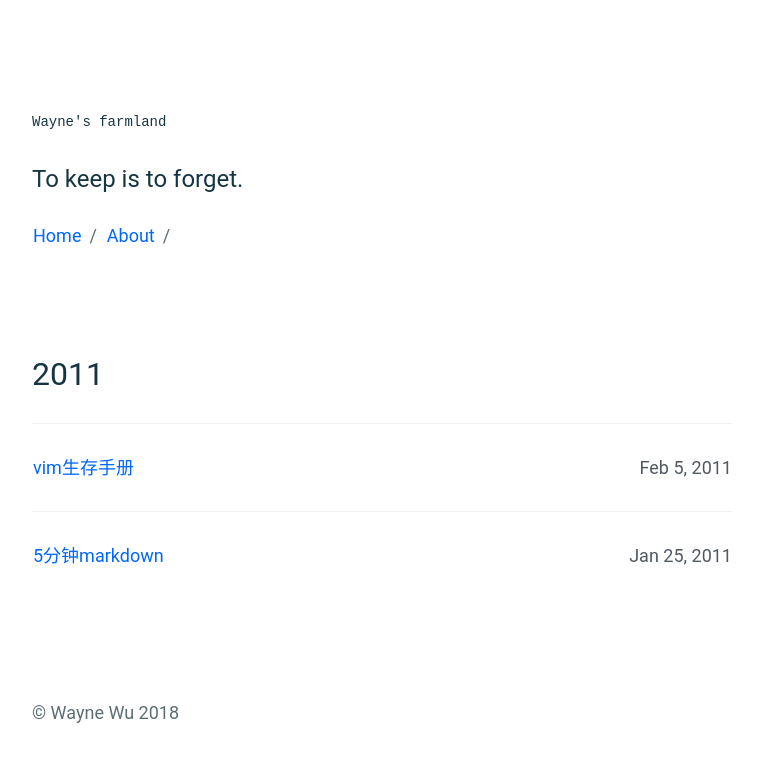
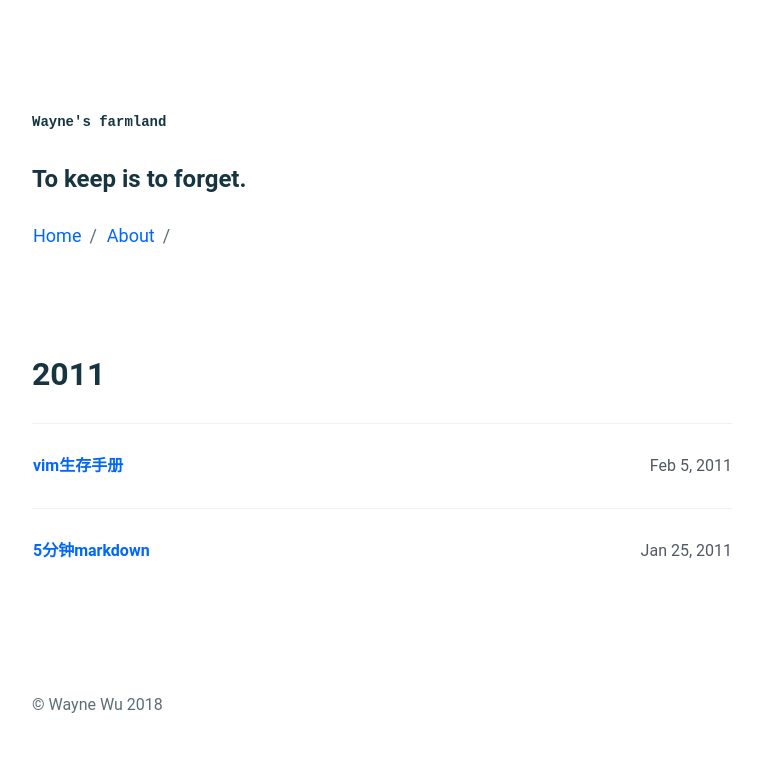
Before and after one commit to wuwayne/wuwayne.github.io, a Jekyll site: the page built from index.html, in a window 1280 px wide. Shown: the top 762 px of the page, without its empty margins (258-1021 px from the left). Built offline with Jekyll 4.4.1, drawn with Linux system fonts in a browser that asks for light colours.

Commit message:
chang font-size and font-weight

```diff
--- a/_sass/base/_reset.scss
+++ b/_sass/base/_reset.scss
@@ -46,7 +46,7 @@
 h4,
 h5,
 h6 {
-    font-weight: 400;
+    font-weight: 600;
     color: $c-base__02;
 }
 
--- a/_sass/helpers/_mixins.scss
+++ b/_sass/helpers/_mixins.scss
@@ -52,7 +52,7 @@
 
 @mixin fs--body {
     line-height: 1.5;
-    font-size: 1.8rem; // 18px
+    font-size: 1.6rem; // 18px
 }
 
 @mixin fs--meta {
```
